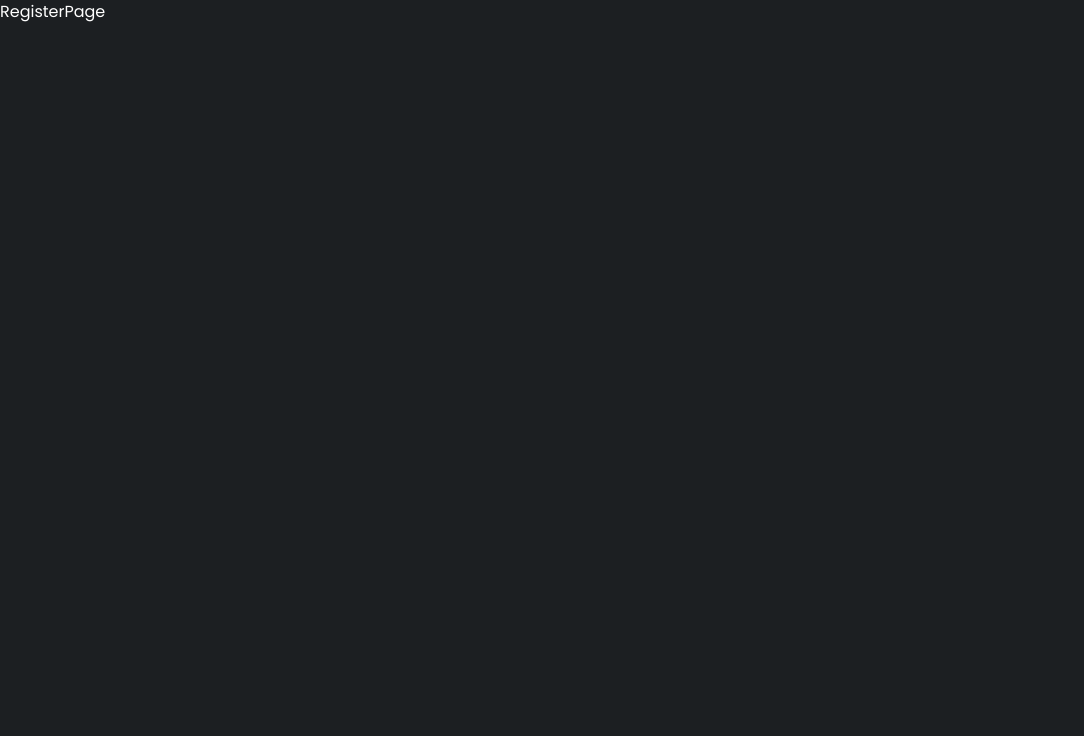
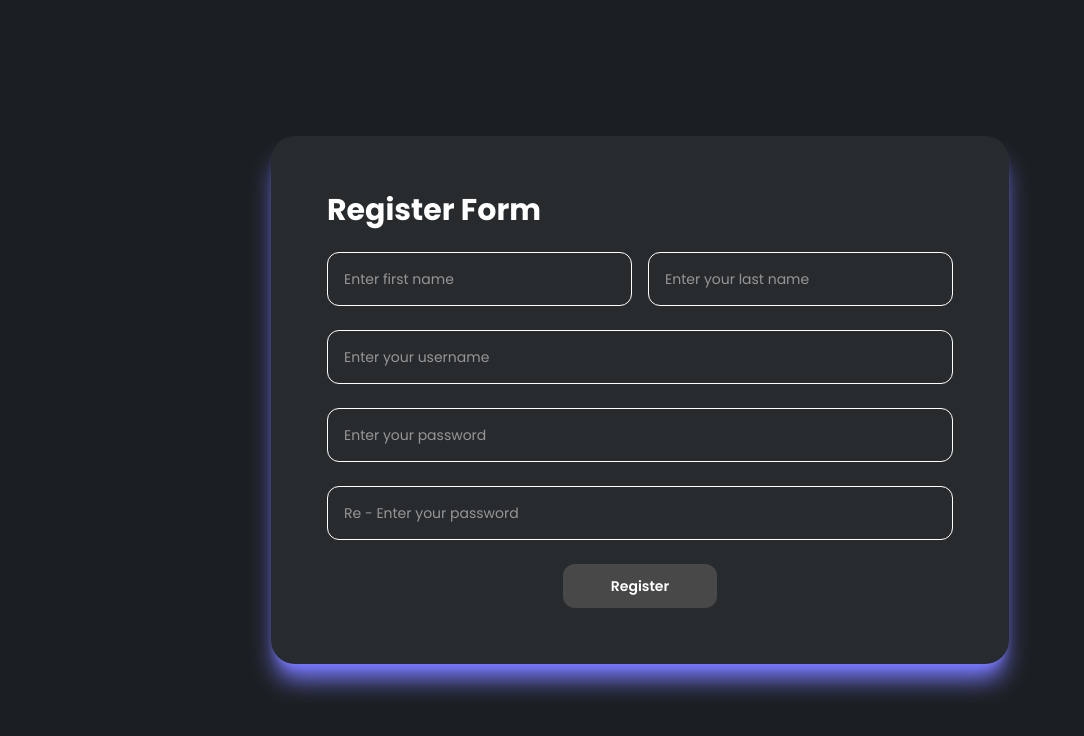
Before and after one commit to basakjeet08/Archivio-Frontend, a React (Vite) app: page /register in a window 1280 px wide. Shown: the top 736 px of the page, without its empty margins (0-1084 px from the left). Built offline with nearby package versions, Linux system fonts and the light colour scheme.

Commit message:
feat - Created the Register Page layout

```diff
--- /dev/null
+++ b/src/elements/Buttons.jsx
@@ -0,0 +1,14 @@
+import { CaptionText } from "./Typegraphy";
+
+export const PrimaryButton = ({ text, onClick, children, type, className }) => {
+  return (
+    <button
+      type={type}
+      onClick={onClick}
+      className={`p-3 px-12 w-fit rounded-xl cursor-pointer bg-cardVariant hover:bg-primary transition-all duration-300 active:opacity-30 ${className}`}
+    >
+      {text && <CaptionText text={text} />}
+      {children}
+    </button>
+  );
+};
--- /dev/null
+++ b/src/elements/Input.jsx
@@ -0,0 +1,20 @@
+export const Input = ({
+  type,
+  placeholder,
+  name,
+  value,
+  onChange,
+  required = false,
+}) => {
+  return (
+    <input
+      className="p-4 outline-none border-1 rounded-xl text-sm focus:border-primary"
+      type={type}
+      value={value}
+      onChange={onChange}
+      placeholder={placeholder}
+      name={name}
+      required={required}
+    />
+  );
+};
--- a/src/elements/Typegraphy.jsx
+++ b/src/elements/Typegraphy.jsx
@@ -7,5 +7,5 @@ export const BodyText = ({ text, className }) => {
 };
 
 export const CaptionText = ({ text, className }) => {
-  return <p className={`text-xs ${className}`}>{text}</p>;
+  return <p className={`text-sm font-semibold ${className}`}>{text}</p>;
 };
--- /dev/null
+++ b/src/hooks/useRegister.js
@@ -0,0 +1,32 @@
+import { useState } from "react";
+
+function useRegister() {
+  // Data Structure
+  const [user, setUser] = useState({
+    firstname: "",
+    lastname: "",
+    username: "",
+    password: "",
+    confirmPassword: "",
+  });
+
+  // Updating the data structure
+  const updateUser = (event) => {
+    const name = event.target.name;
+    const value = event.target.value;
+
+    setUser((prev) => {
+      return {
+        ...prev,
+        [name]: value,
+      };
+    });
+  };
+
+  // Registering the user
+  const registerUser = (event) => {};
+
+  return { user, updateUser, registerUser };
+}
+
+export default useRegister;
--- a/src/pages/HomePage.jsx
+++ b/src/pages/HomePage.jsx
@@ -1,8 +1,9 @@
 import React from "react";
 import { data, imageArray } from "../data/homepage";
-import { Heading2, BodyText, CaptionText } from "../elements/Typegraphy";
+import { Heading2, BodyText } from "../elements/Typegraphy";
 import { useNavigate } from "react-router-dom";
 import { LOGIN_ROUTE, REGISTER_ROUTE } from "../routes/AppRoutes";
+import { PrimaryButton } from "../elements/Buttons";
 
 const HomePage = () => {
   // Navigation Code
@@ -63,12 +64,7 @@ function HomePageContentItem({ data, buttonTitle, onClick }) {
       ))}
 
       {buttonTitle && onClick && (
-        <button
-          onClick={onClick}
-          className="p-3 px-12 w-fit rounded-xl font-bold bg-cardVariant cursor-pointer hover:bg-primary transition-all duration-300 active:opacity-30"
-        >
-          <CaptionText text={buttonTitle} />
-        </button>
+        <PrimaryButton text={buttonTitle} onClick={onClick} />
       )}
     </div>
   );
--- a/src/pages/RegisterPage.jsx
+++ b/src/pages/RegisterPage.jsx
@@ -1,7 +1,70 @@
 import React from "react";
+import { Heading2 } from "../elements/Typegraphy";
+import { Input } from "../elements/Input";
+import { PrimaryButton } from "../elements/Buttons";
+import useRegister from "../hooks/useRegister";
 
 const RegisterPage = () => {
-  return <div>RegisterPage</div>;
+  const { user, updateUser, registerUser } = useRegister();
+
+  return (
+    <div className="h-screen flex flex-row items-center justify-center">
+      <form
+        onSubmit={() => registerUser}
+        className="flex flex-col gap-6 p-14 rounded-3xl bg-card shadow-xl shadow-primary hover:shadow-2xl focus-within:shadow-2xl transition-all duration-300"
+      >
+        <Heading2 text="Register Form" />
+        <fieldset className="flex flex-row gap-4 items-center justify-around">
+          <Input
+            name="firstname"
+            type="text"
+            value={user.firstname}
+            onChange={updateUser}
+            placeholder="Enter first name"
+            required
+          />
+
+          <Input
+            name="lastname"
+            type="text"
+            value={user.lastname}
+            onChange={updateUser}
+            placeholder="Enter your last name"
+            required
+          />
+        </fieldset>
+
+        <Input
+          name="username"
+          type="text"
+          value={user.username}
+          onChange={updateUser}
+          placeholder="Enter your username"
+          required
+        />
+
+        <Input
+          name="password"
+          type="password"
+          value={user.password}
+          onChange={updateUser}
+          placeholder="Enter your password"
+          required
+        />
+
+        <Input
+          name="confirmPassword"
+          type="password"
+          value={user.confirmPassword}
+          onChange={updateUser}
+          placeholder="Re - Enter your password"
+          required
+        />
+
+        <PrimaryButton className="self-center" text="Register" type="submit" />
+      </form>
+    </div>
+  );
 };
 
 export default RegisterPage;
```
